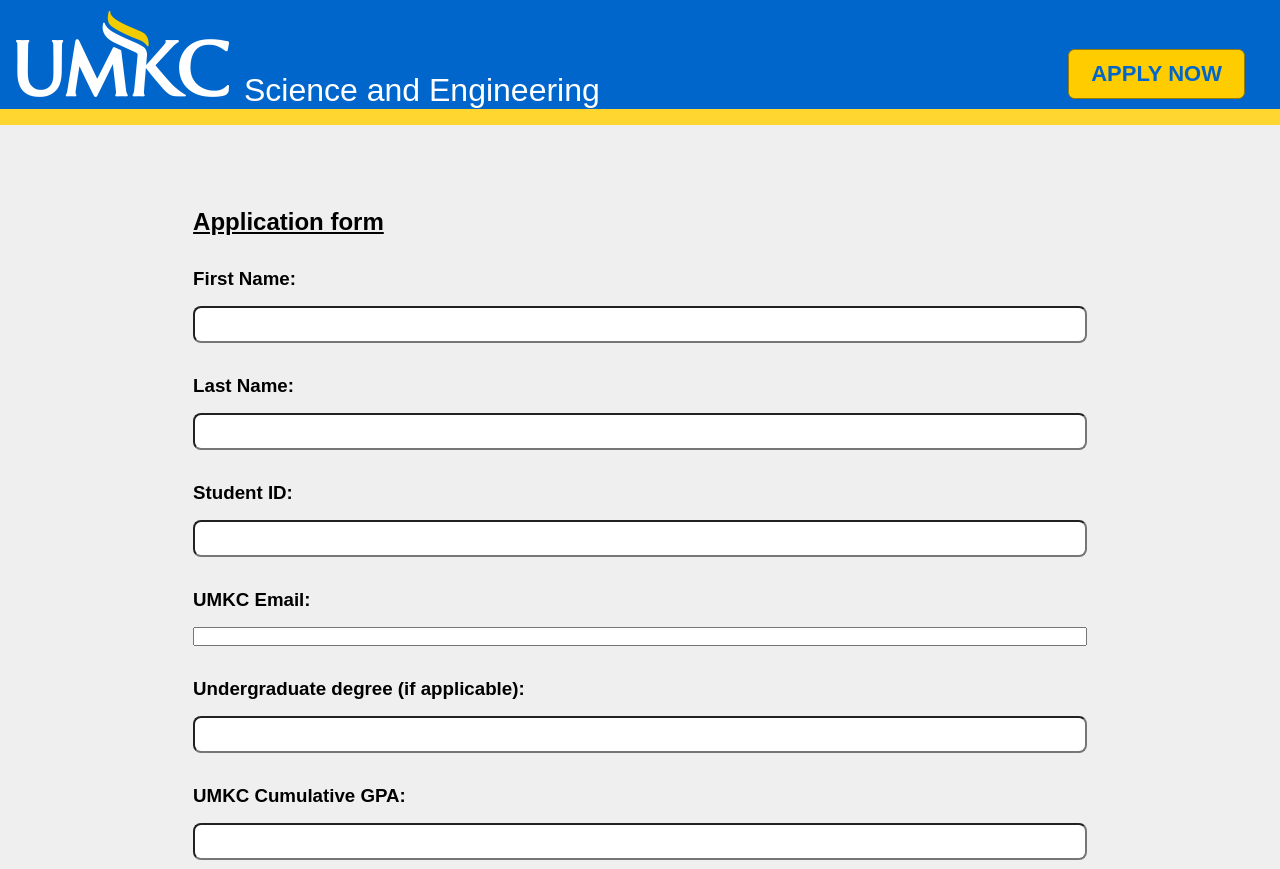
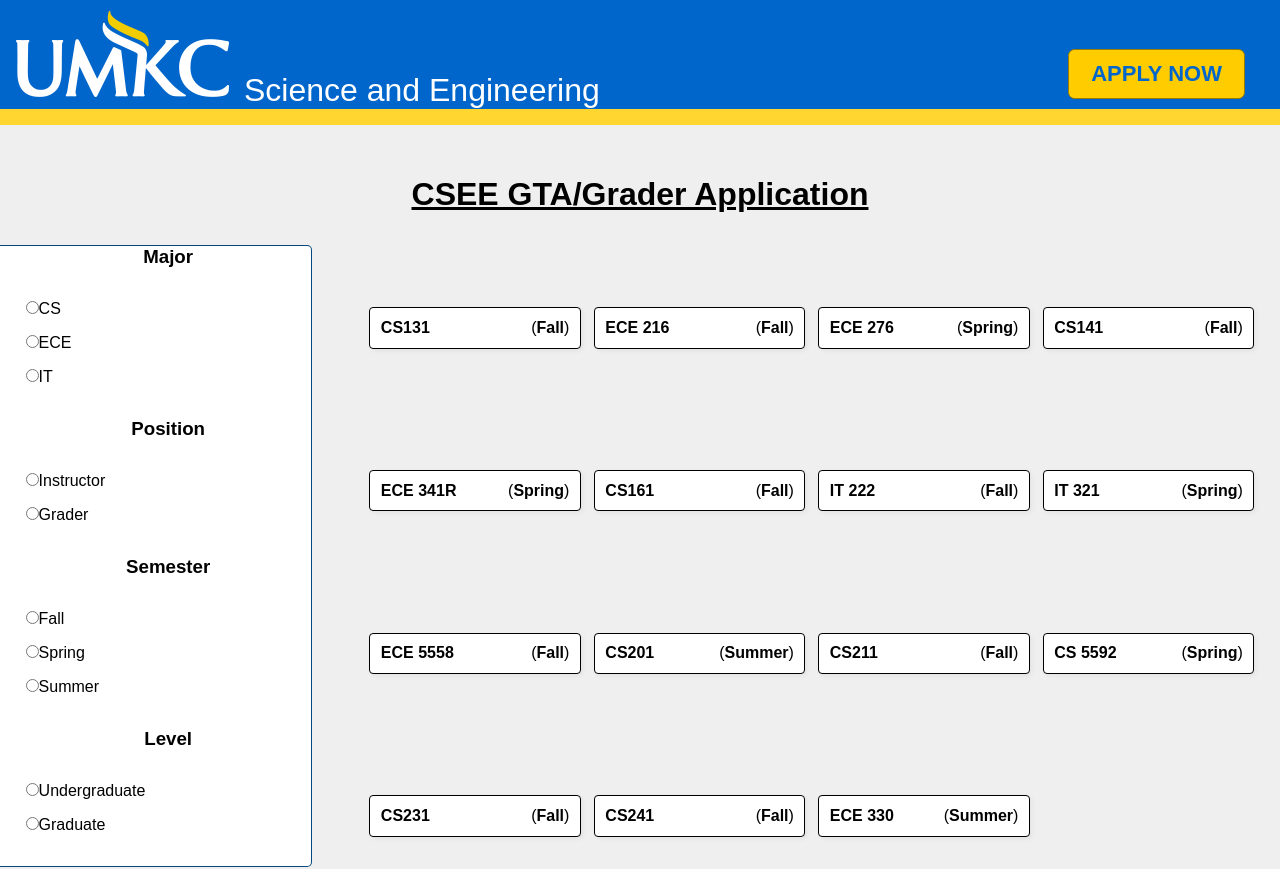
Before and after one commit to TheWonderingGecko/Grader-app, a React (Vite) app in the folder Frontend/: page / in a window 1280 px wide. Shown: the top 869 px of the page. Built offline with nearby package versions, Linux system fonts and the light colour scheme.

Commit message:
-application  page version 1.0 added

```diff
--- a/Frontend/src/App.jsx
+++ b/Frontend/src/App.jsx
@@ -14,9 +14,9 @@ function App() {
         <Navbar />
         <div className="pages">
           <Routes>
-            <Route path="home" element={<Home />} />
+            <Route path="/" element={<Home />} />
             <Route path="login" element={<Login />} />
-            <Route path="/" element={<Application />} />
+            <Route path="app_form" element={<Application />} />
             <Route path="admin" element={<Admin />} />
           </Routes>
         </div>
--- a/Frontend/src/CSS/applicationPage.css
+++ b/Frontend/src/CSS/applicationPage.css
@@ -109,3 +109,7 @@ legend {
 form label {
   margin-right: 2vw;
 }
+
+.home_link_app {
+  color: black;
+}
--- a/Frontend/src/CSS/homePage.css
+++ b/Frontend/src/CSS/homePage.css
@@ -3,7 +3,7 @@
   margin-top: 12vh;
 }
 
-.Title {
+.home-title {
   margin-top: 2vh;
   padding-top: 10vh;
   text-align: center;
--- a/Frontend/src/Components/Application_page_components/Application_content.jsx
+++ b/Frontend/src/Components/Application_page_components/Application_content.jsx
@@ -1,4 +1,5 @@
 import { useState } from 'react'
+import { Link } from 'react-router-dom'
 import '../../CSS/applicationPage.css'
 
 const Application_content = () => {
@@ -188,6 +189,9 @@ const Application_content = () => {
             </label>
           </fieldset>
           <button className="btn btn-submit"> Submit</button>
+          <Link to="/">
+            <strong className="home_link_app">Return to Homepage</strong>
+          </Link>
         </form>
       </div>
     </div>
--- a/Frontend/src/Components/Home_page_Components/Content.jsx
+++ b/Frontend/src/Components/Home_page_Components/Content.jsx
@@ -4,7 +4,7 @@ import Classes from './classes'
 const Content = () => {
   return (
     <div className="HomePage-content">
-      <h1 className="Title">CSEE GTA/Grader Application</h1>
+      <h1 className="home-title ">CSEE GTA/Grader Application</h1>
       <div className="main">
         <div></div>
         <Classes />
--- a/Frontend/src/Components/Login_page_Components/Login_content.jsx
+++ b/Frontend/src/Components/Login_page_Components/Login_content.jsx
@@ -38,6 +38,12 @@ const Login_content = () => {
             <p>
               <Link to="/">
                 <strong>Return to Homepage</strong>
+              </Link>
+            </p>
+
+            <p>
+              <Link to="/app_form">
+                <strong>Go to application page</strong>
               </Link>
             </p>
           </section>
```
